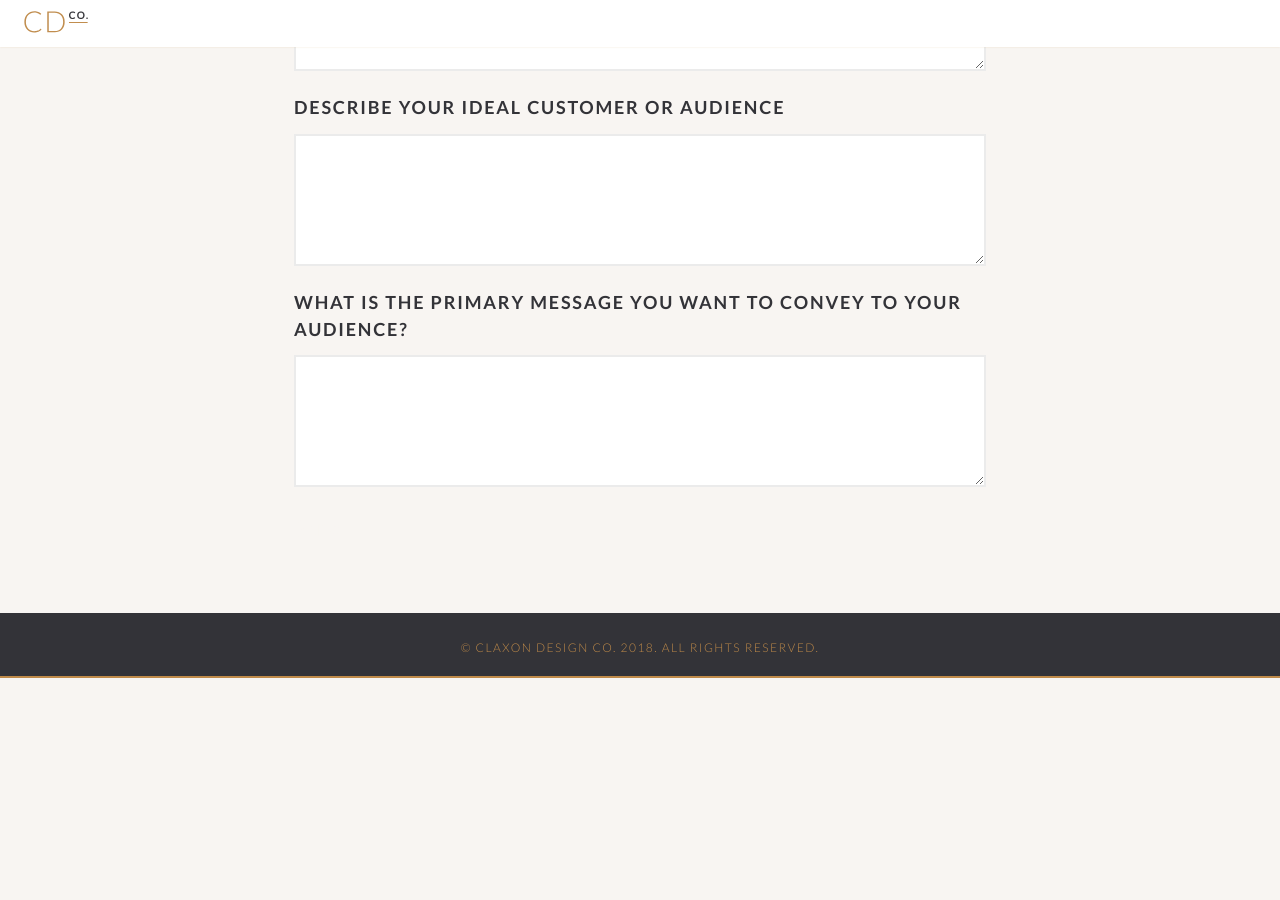
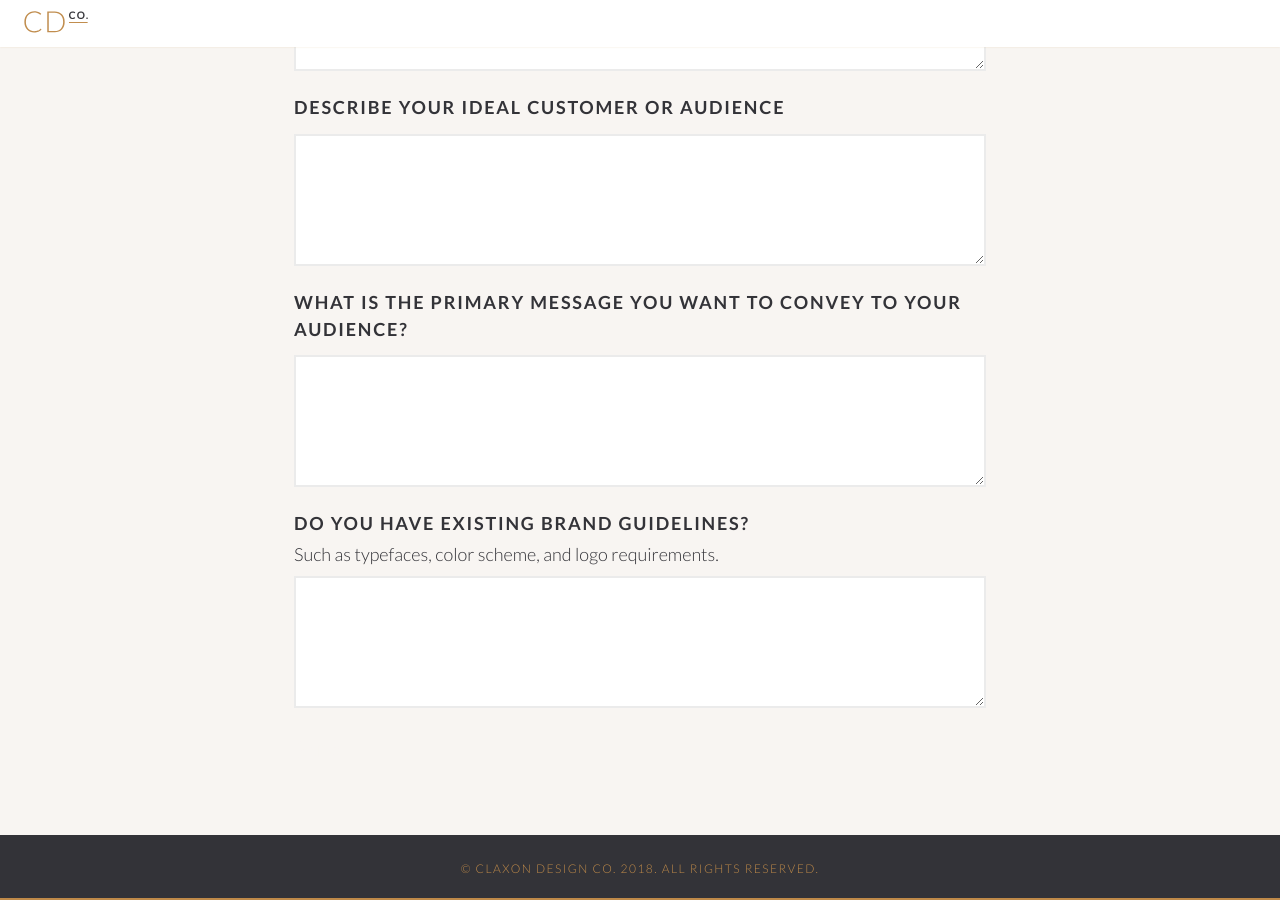
Before and after one commit to claxondesignco/claxondesignco.github.io, a Jekyll site: the page built from brand-questionnaire.html, in a window 1280 px wide and 900 px high, scrolled down 1801 px. Built offline with Jekyll 4.4.1, drawn with Linux system fonts in a browser that asks for light colours; before the commit the page ends 2479 px from its top, so only the background shows below that.

Commit message:
Brand Questionnaire update

```diff
--- a/_includes/brand-questionnaire-form.html
+++ b/_includes/brand-questionnaire-form.html
@@ -25,6 +25,8 @@
   <textarea id="audience" class="quantumWizTextinputPapertextareaInput exportTextarea" jsname="YPqjbf" data-rows="4" rows="4" tabindex="0" aria-label="Describe your ideal customer or audience" name="entry.313285966" dir="auto" data-initial-dir="auto" data-initial-value=""></textarea>
   <label for="message"><h3>What is the primary message you want to convey to your audience?</h3></label>
   <textarea id="message" class="quantumWizTextinputPapertextareaInput exportTextarea" jsname="YPqjbf" data-rows="4" rows="4" tabindex="0" aria-label="What is the primary message you want to convey to your audience?" name="entry.254425868" dir="auto" data-initial-dir="auto" data-initial-value=""></textarea>
+  <label for="brandguidlines"><h3>Do you have existing brand guidelines?</h3>Such as typefaces, color scheme, and logo requirements.</label>
+  <textarea id="brandguidelines" class="quantumWizTextinputPapertextareaInput exportTextarea" jsname="W85ice" data-rows="4" rows="4" tabindex="0" aria-label="Do you have existing Brand Guidelines?" name="entry.40699351" dir="auto" data-initial-dir="auto" data-initial-value=""></textarea>
   <input type="submit" value="Send" />
 </form>
   <p class="thanks">Thank you! We&rsquo;ll be in touch shortly.</p>
```
